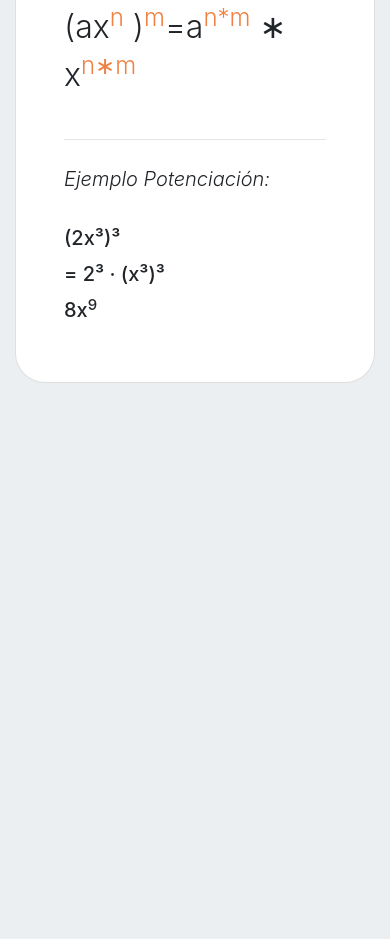
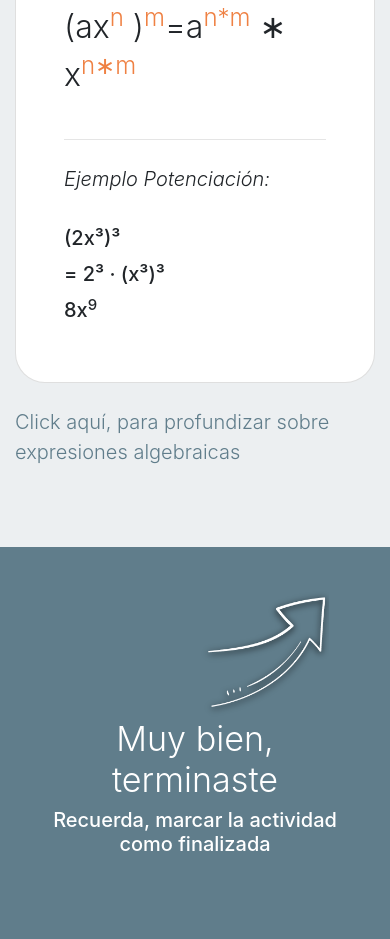
Before and after one commit to ElkynEnriquez/Equa, a website: page teorico/unidad-3.html in a window 390 px wide. Shown: the part 5379-6318 px from the top of the page. Before the commit the page ends 5826 px from the top, so only its background shows below. Drawn offline with nearby package versions, Linux system fonts and the light colour scheme.

Commit message:
Unidad 3 teórico actualizada

```diff
--- a/teorico/unidad-3.html
+++ b/teorico/unidad-3.html
@@ -80,9 +80,6 @@
           </li>
            <li class="nav-item px-2">
             <a class="nav-link" data-scroll href="#potencia">Potenciación</a>
-          </li>
-          <li class="nav-item px-2">
-            <a class="nav-link" data-scroll href="#ejercicio-EC1">Ejercicios</a>
           </li>
         </ul>
       </div>
@@ -224,7 +221,8 @@
                         <h5 class="card-title">= 2³ · (x³)³</h5>
                         <h5 class="card-title"> 8x<sup>9</sup>
                       </div>
-                      </div>
+                      </div><br>
+                     <p class="lead"><a target ="_blank"href="https://www.superprof.es/apuntes/escolar/matematicas/algebra/polinomios/operaciones-con-monomios.html">Click aquí, para profundizar sobre expresiones algebraicas </a></p>
             </div>
             </div>
             </div>
@@ -252,6 +250,20 @@
         </div>
       </div>
 -->
+ <!--    *****************  final actividad -->
+    <div class="container-fluid slider-n bg-primary align-items-center justify-content-center text-white" id="fin-actividad">
+        <div class="container h-100 pb-5">
+            <div class="row mr-md-n5 mr-3 pt-4 pt-md-3 pt-lg-2 justify-content-end">
+                <div class="col-6 col-md-4 col-lg-3" style="text-align:right;"><img src="../img/fin-actividad.png" alt="marcar final de actividad" width="100%"></div>
+            </div>
+            <div class="row mt-md-n2 pb-md-5 pb-4 justify-content-center">
+                <div class="col-xs-12 col-md-10">
+                    <h3 class="display-4">Muy bien, terminaste</h3>
+                    <h5>Recuerda, marcar la actividad como finalizada</h5>
+                </div>
+            </div>
+        </div>
+      </div>
     <script src="../js/cambiar-theme.js"></script>
     <script>
         $(".nav-link").css("color","rgba(255,255,255,0.9)");
```
